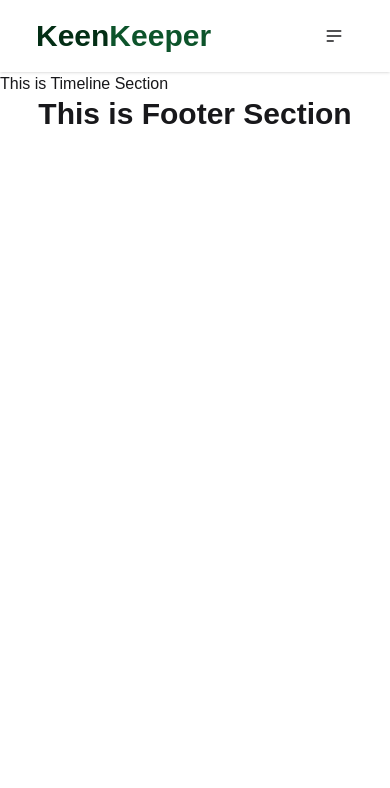
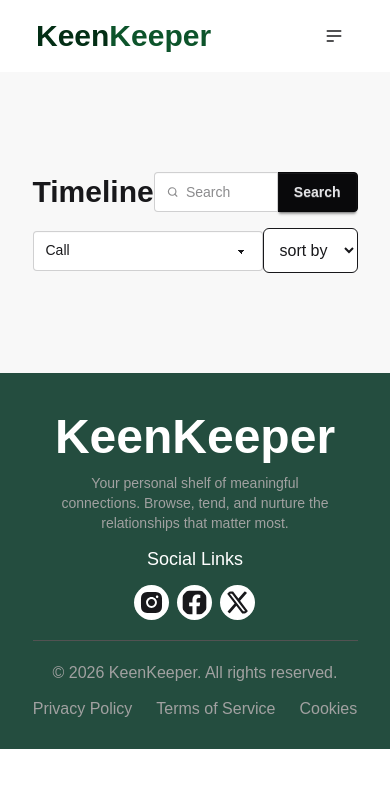
Before and after one commit to takebul/keen-keeper, a React (Vite) app: page /timeline in a window 390 px wide. Shown: the top 788 px of the page. Built offline with nearby package versions, Linux system fonts and the light colour scheme.

Commit message:
update stats component friend details and update responsive design

```diff
--- a/package.json
+++ b/package.json
@@ -15,6 +15,7 @@
     "react-dom": "^19.2.4",
     "react-icons": "^5.6.0",
     "react-router": "^7.14.1",
+    "recharts": "^3.8.1",
     "tailwindcss": "^4.2.2"
   },
   "devDependencies": {
--- a/src/context/FriendContextProvider.jsx
+++ b/src/context/FriendContextProvider.jsx
@@ -2,11 +2,11 @@ import React, { useState } from "react";
 import { FriendContext } from "./FriendContext";
 
 const FriendContextProvider = ({ children }) => {
-  const [friendsDetails, setFriendsDetails] = useState([]);
+  const [friendsTimeline, setFriendsTimeline] = useState([]);
 
   const data = {
-    friends: friendsDetails,
-    setFriendsDetails,
+    friendsTimeline,
+    setFriendsTimeline,
   };
 
   return (
--- a/src/pages/stats/Stats.jsx
+++ b/src/pages/stats/Stats.jsx
@@ -1,9 +1,57 @@
-import React from "react";
+import React, { useContext } from "react";
+import { FriendContext } from "../../context/FriendContext";
+import { Legend, Pie, PieChart, Tooltip } from "recharts";
 
 const Stats = () => {
+  const { friendsTimeline } = useContext(FriendContext);
+
+  const call = friendsTimeline.filter((friend) => friend.call === "call");
+
+  const text = friendsTimeline.filter((friend) => friend.call === "text");
+
+  const video = friendsTimeline.filter((friend) => friend.call === "video");
+
+  const data = [
+    { name: "Text", value: text.length, fill: "#1F2937" },
+    { name: "Call", value: call.length, fill: "#7E35E1" },
+    { name: "Video", value: video.length, fill: "#1A8862" },
+  ];
+
   return (
-    <div>
-      <h2>This is Stats Section</h2>
+    <div className="bg-base-200">
+      <div className="w-10/12 mx-auto pt-10">
+        <div className="p-8">
+          <h1 className="text-3xl font-semibold pb-6">Friendship Analytics</h1>
+          <div className="bg-white rounded-md p-8 shadow">
+            <p className="font-medium">By Interaction Type</p>
+            <PieChart
+              className="mx-auto py-10 justify-items-center"
+              style={{
+                width: "100%",
+                maxWidth: "500px",
+                maxHeight: "70vh",
+                aspectRatio: 1,
+              }}
+              responsive
+            >
+              <Pie
+                data={data}
+                innerRadius="80%"
+                outerRadius="100%"
+                // Corner radius is the rounded edge of each pie slice
+                cornerRadius="50%"
+                fill="#8884d8"
+                // padding angle is the gap between each pie slice
+                paddingAngle={5}
+                dataKey="value"
+                isAnimationActive={true}
+              />
+              <Legend />
+              <Tooltip />
+            </PieChart>
+          </div>
+        </div>
+      </div>
     </div>
   );
 };
--- a/src/pages/timeline/Timeline.jsx
+++ b/src/pages/timeline/Timeline.jsx
@@ -1,9 +1,110 @@
-import React from "react";
+import React, { useContext, useEffect, useState } from "react";
+import { FriendContext } from "../../context/FriendContext";
+import call from "../../assets/call.png";
+import video from "../../assets/video.png";
+import text from "../../assets/text.png";
 
 const Timeline = () => {
+  const { friendsTimeline } = useContext(FriendContext);
+
+  const [sort, setSort] = useState("");
+
+  const [sortFilter, setSortFilter] = useState(friendsTimeline);
+
+  useEffect(() => {
+    if (sort) {
+      if (sort === "goal") {
+        const sortData = [...friendsTimeline].sort((a, b) => a.goal - b.goal);
+        setSortFilter(sortData);
+      } else if (sort === "id") {
+        const sortData = [...friendsTimeline].sort((a, b) => a.id - b.id);
+        setSortFilter(sortData);
+      }
+    }
+  }, [sort, friendsTimeline]);
+
+  // const handleCallFilterOption = friendsTimeline.filter(
+  //   (friend) => friend.call === "call",
+  // );
+
+  // const handleTextFilterOption = friendsTimeline.filter(
+  //   (friend) => friend.call === "text",
+  // );
+
+  // const handleVideoFilterOption = friendsTimeline.filter(
+  //   (friend) => friend.call === "video",
+  // );
+
   return (
-    <div>
-      <h2>This is Timeline Section</h2>
+    <div className="bg-base-200 py-10">
+      <div className="w-10/12 mx-auto my-15">
+        <div className="space-y-4">
+          <div className="flex justify-between items-center">
+            <h2 className="font-bold text-3xl">Timeline</h2>
+            <div className="join">
+              <div>
+                <label className="input validator join-item">
+                  <svg
+                    className="h-[1em] opacity-50"
+                    xmlns="http://www.w3.org/2000/svg"
+                    viewBox="0 0 24 24"
+                  >
+                    <g
+                      strokeLinejoin="round"
+                      strokeLinecap="round"
+                      strokeWidth="2.5"
+                      fill="none"
+                      stroke="currentColor"
+                    >
+                      <circle cx="11" cy="11" r="8"></circle>
+                      <path d="m21 21-4.3-4.3"></path>
+                    </g>
+                  </svg>
+                  <input type="search" required placeholder="Search" />
+                </label>
+                <div className="validator-hint hidden">
+                  Enter valid email address
+                </div>
+              </div>
+              <button className="btn btn-neutral join-item">Search</button>
+            </div>
+          </div>
+          <div className="flex justify-between items-center">
+            <select defaultValue="Pick a color" className="select">
+              <option disabled={true}>Filter timeline</option>
+              <option>Call</option>
+              <option>Text</option>
+              <option>Video</option>
+            </select>
+
+            <select className="border rounded-md p-3 bg-white">
+              <option disabled={false}>sort by</option>
+              <option onClick={() => setSort("goal")}>goal</option>
+              <option onClick={() => setSort("id")}>0-9</option>
+            </select>
+          </div>
+          {sortFilter.map((friend, ind) => (
+            <div key={ind} className="bg-white p-4 rounded-lg shadow">
+              <div>
+                <div className="flex items-center gap-6 mb-3">
+                  <img
+                    src={`${friend.call === "call" ? call : friend.call === "video" ? video : text}`}
+                    alt={friend.name}
+                  />
+
+                  <div>
+                    <span className="font-bold text-lg">{`${friend.call === "call" ? "Call" : friend.text === "text" ? "Text" : "Video"}`}</span>{" "}
+                    <span className="text-gray-500 font-light">
+                      {friend.name}
+                    </span>
+                  </div>
+                </div>
+              </div>
+              <p className="text-gray-500 font-light">{`${friend.call === "call" ? friend.date : friend.call === "video" ? friend.date : friend.date}`}</p>
+            </div>
+          ))}
+        </div>
+      </div>
     </div>
   );
 };
--- a/src/shared/Footer.jsx
+++ b/src/shared/Footer.jsx
@@ -1,11 +1,36 @@
 import React from "react";
+import { AiFillInstagram } from "react-icons/ai";
+import { FaFacebookSquare } from "react-icons/fa";
+import { FaXTwitter } from "react-icons/fa6";
 
 const Footer = () => {
   return (
-    <div>
-      <h2 className="text-3xl text-center font-semibold">
-        This is Footer Section
-      </h2>
+    <div className="bg-[#244D3F] pt-10 pb-7">
+      <div className="w-10/12 mx-auto border-b border-neutral-600 pb-5">
+        <div className="w-10/12 mx-auto text-center justify-items-center space-y-3">
+          <h2 className="text-white text-5xl font-bold">KeenKeeper</h2>
+          <p className="text-neutral-400 text-sm">
+            Your personal shelf of meaningful connections. Browse, tend, and
+            nurture the relationships that matter most.
+          </p>
+          <p className="text-white text-lg font-medium">Social Links</p>
+          <div className="flex gap-2">
+            <AiFillInstagram size={35} className="bg-white rounded-full p-1" />
+            <FaFacebookSquare size={35} className="bg-white rounded-full p-1" />
+            <FaXTwitter size={35} className="bg-white rounded-full p-1" />
+          </div>
+        </div>
+      </div>
+      <div className="w-10/12 mx-auto space-y-3 text-center md:flex justify-between mt-5 justify-items-center">
+        <p className="text-neutral-400">
+          &copy; 2026 KeenKeeper. All rights reserved.
+        </p>
+        <div className="text-neutral-400 flex gap-6">
+          <p>Privacy Policy</p>
+          <p>Terms of Service</p>
+          <p> Cookies</p>
+        </div>
+      </div>
     </div>
   );
 };
--- a/src/ui/FriendDetails.jsx
+++ b/src/ui/FriendDetails.jsx
@@ -4,10 +4,15 @@ import { PiBellZBold } from "react-icons/pi";
 import { FiArchive } from "react-icons/fi";
 import { RiDeleteBinLine } from "react-icons/ri";
 import { TbPhoneCall } from "react-icons/tb";
+import { MdOutlineTextsms } from "react-icons/md";
+import { LuVideo } from "react-icons/lu";
+import { FriendContext } from "../context/FriendContext";
+import { useContext } from "react";
 
 const FriendDetails = () => {
   const { id } = useParams();
   const { friends, loading } = useFriendsData();
+  const { friendsTimeline, setFriendsTimeline } = useContext(FriendContext);
   const expectedFriend = friends.find((friend) => String(friend.id) === id);
 
   if (loading) {
@@ -18,14 +23,21 @@ const FriendDetails = () => {
     );
   }
 
+  const handleTimeline = (btn, date) => {
+    const checkInBtn = { ...expectedFriend };
+    checkInBtn.call = btn;
+    checkInBtn.date = date;
+    console.log(btn, "btn", date, "date");
+
+    setFriendsTimeline([...friendsTimeline, checkInBtn]);
+    // console.log(`${Date()}`, friendsTimeline);
+  };
+
   return (
     <div className="bg-base-200">
-      <div className="w-10/12 mx-auto grid grid-cols-5 gap-4 py-10">
+      <div className="w-10/12 mx-auto justify-items-center md:grid grid-cols-5 gap-4 py-10">
         <div className="col-span-2 space-y-2">
-          <div
-            to={"/details"}
-            className="p-4 bg-white rounded-md justify-items-center space-y-2 shadow text-center"
-          >
+          <div className="p-4 bg-white rounded-md justify-items-center space-y-2 shadow text-center">
             <img
               className="w-20 h-20 rounded-full object-cover"
               src={expectedFriend.picture}
@@ -38,13 +50,24 @@ const FriendDetails = () => {
             >
               {expectedFriend.status}
             </p>
-            <p className="bg-green-200 px-3 py-0.5 rounded-full uppercase text-sm">
-              {expectedFriend.tags.find((tag) => {
-                return <p>{tag}</p>;
+            <div className="flex gap-2">
+              {expectedFriend.tags.map((tag, ind) => {
+                return (
+                  <div
+                    key={ind}
+                    className="bg-green-200 px-3 py-0.5 rounded-full uppercase text-sm font-medium"
+                  >
+                    {tag}
+                  </div>
+                );
               })}
+            </div>
+            <p className="text-neutral-500 font-medium">
+              "{expectedFriend.bio}"
             </p>
-            <p>"{expectedFriend.bio}"</p>
-            <p>Preferred: {expectedFriend.email}</p>
+            <p className="text-neutral-500 font-medium">
+              Preferred: {expectedFriend.email}
+            </p>
           </div>
           <div className="p-3 bg-white shadow rounded-md">
             <p className="flex items-center gap-1 font-semibold text-lg text-gray-600 justify-center cursor-pointer">
@@ -64,24 +87,26 @@ const FriendDetails = () => {
           </div>
         </div>
         <div className="col-span-3 row-span-1 space-y-3">
-          <div className="grid grid-cols-3 gap-4">
+          <div className="grid md:grid-cols-3 gap-4">
             <div className="space-y-2 bg-white p-6 rounded-md shadow text-center">
-              <h2 className="font-semibold text-3xl text-green-900">62</h2>
+              <h2 className="font-semibold text-3xl text-green-900">
+                {expectedFriend.days_since_contact}
+              </h2>
               <p className="text-md font-medium text-gray-600">
                 Days Since Contact
               </p>
             </div>
             <div className="space-y-2 bg-white p-6 rounded-md shadow text-center">
-              <h2 className="font-semibold text-3xl text-green-900">62</h2>
-              <p className="text-md font-medium text-gray-600">
-                Days Since Contact
-              </p>
+              <h2 className="font-semibold text-3xl text-green-900">
+                {expectedFriend.goal}
+              </h2>
+              <p className="text-md font-medium text-gray-600">Goal (Days)</p>
             </div>
             <div className="space-y-2 bg-white p-6 rounded-md shadow text-center">
-              <h2 className="font-semibold text-3xl text-green-900">62</h2>
-              <p className="text-md font-medium text-gray-600">
-                Days Since Contact
-              </p>
+              <h2 className="font-semibold text-2xl text-green-900">
+                {expectedFriend.next_due_date}
+              </h2>
+              <p className="text-md font-medium text-gray-600">Next Due</p>
             </div>
           </div>
           <div className="bg-white rounded-md shadow p-1">
@@ -93,30 +118,42 @@ const FriendDetails = () => {
             </div>
             <p className="mx-3 mb-3 font-medium text-gray-600">
               Contact every
-              <span className="font-semibold text-gray-900"> 30 days</span>
+              <span className="font-semibold text-gray-900">
+                {" "}
+                {expectedFriend.days_since_contact} days
+              </span>
             </p>
           </div>
           <div className="bg-white p-3 pb-4 px-5 rounded-md shadow space-y-3">
             <p>Quick Check-In</p>
             <div className="grid grid-cols-3 gap-4">
-              <div className="space-y-2 bg-base-200 p-6 rounded-md shadow text-center">
+              <button
+                onClick={() => handleTimeline("call", `${Date()}`)}
+                className="btn space-y-1 bg-base-200 p-13 flex flex-col rounded-md shadow text-center"
+              >
                 <h2 className="font-semibold text-3xl text-green-900 justify-items-center">
                   <TbPhoneCall />
                 </h2>
                 <p className="text-md font-medium text-gray-600">Call</p>
-              </div>
-              <div className="space-y-2 bg-base-200 p-6 rounded-md shadow text-center">
+              </button>
+              <button
+                onClick={() => handleTimeline("text", `${Date()}`)}
+                className="btn space-y-1 bg-base-200 p-13 flex flex-col rounded-md shadow text-center"
+              >
                 <h2 className="font-semibold text-3xl text-green-900 justify-items-center">
-                  <TbPhoneCall />
+                  <MdOutlineTextsms />
                 </h2>
-                <p className="text-md font-medium text-gray-600">Call</p>
-              </div>
-              <div className="space-y-2 bg-base-200 p-6 rounded-md shadow text-center">
+                <p className="text-md font-medium text-gray-600">Text</p>
+              </button>
+              <button
+                onClick={() => handleTimeline("video", `${Date()}`)}
+                className="btn space-y-1 bg-base-200 p-13 flex flex-col rounded-md shadow text-center"
+              >
                 <h2 className="font-semibold text-3xl text-green-900 justify-items-center">
-                  <TbPhoneCall />
+                  <LuVideo />
                 </h2>
-                <p className="text-md font-medium text-gray-600">Call</p>
-              </div>
+                <p className="text-md font-medium text-gray-600">Video</p>
+              </button>
             </div>
           </div>
         </div>
```
Also changed, not shown: src/components/homepage/Friends.jsx (+11 -4 lines), 1 other file (tests, documents, lock files or other folders).
